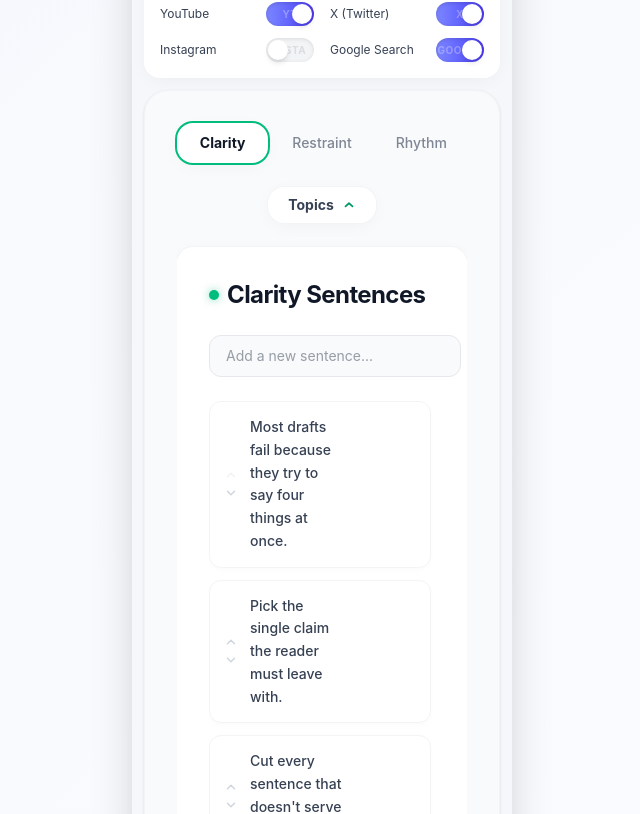
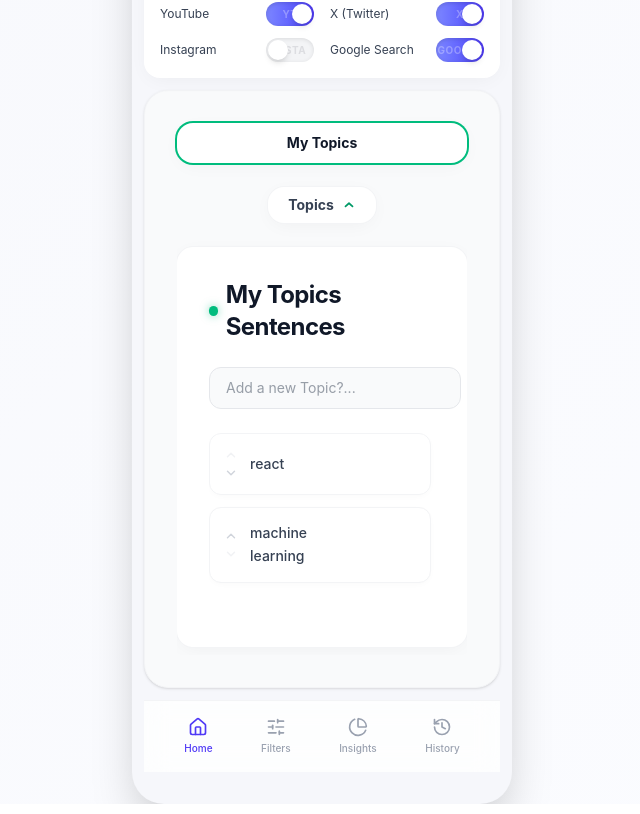
Before and after one commit to Mrunal-Malkar/TubeLense, a React (Vite) app: page / in a window 1280 px wide. Shown: the part 516-1330 px from the top of the page, without its empty margins (318-958 px from the left). Built offline with nearby package versions, Linux system fonts and the light colour scheme.

Commit message:
feat: create pack and topic alteration sync with store+localStorage

```diff
--- a/src/components/topicsCarousel.tsx
+++ b/src/components/topicsCarousel.tsx
@@ -1,50 +1,24 @@
-"use client";
-
+import { useDispatch, useSelector } from "react-redux";
+import {
+  // addPack,
+  // removePack,
+  addTopicToTopicPack,
+  removeTopic,
+  // renamePack,
+  renameTopic,
+  moveTopicUp,
+  moveTopicDown,
+  setActiveTopicPack,
+} from "./../store/baseInfoStore";
 import { useCallback, useRef, useState } from "react";
-import {
-  AnimatePresence,
-  motion,
-  useReducedMotion,
-  type Variants,
-} from "motion/react";
-import { useSelector } from "react-redux";
+import { AnimatePresence, useReducedMotion, motion, type Variants } from "motion/react";
+import type { Topic, TopicsPack } from "../store/baseInfoStore";
 
 export interface CarouselSlide {
   id: string;
   label: string;
-  initialTopics: string[];
+  topics: string[];
 }
-
-const DEFAULT_SLIDES: CarouselSlide[] = [
-  {
-    id: "clarity",
-    label: "Clarity",
-    initialTopics: [
-      "Most drafts fail because they try to say four things at once.",
-      "Pick the single claim the reader must leave with.",
-      "Cut every sentence that doesn't serve it.",
-      "Clarity is not simplicity — it's the discipline of subtraction.",
-    ],
-  },
-  {
-    id: "restraint",
-    label: "Restraint",
-    initialTopics: [
-      "Spend your boldness once per page.",
-      "A page with one loud idea reads as confident.",
-      "Decide where the risk lives and keep the rest quiet.",
-    ],
-  },
-  {
-    id: "rhythm",
-    label: "Rhythm",
-    initialTopics: [
-      "Let structure carry meaning.",
-      "Numbering and spacing are claims about how content relates.",
-      "Only sequence things that are actually sequential.",
-    ],
-  },
-];
 
 const contentVariants: Variants = {
   enter: (direction: number) => ({
@@ -63,96 +37,145 @@ const contentVariants: Variants = {
   }),
 };
 
-// Helper for unique IDs
-const generateId = () => Math.random().toString(36).substr(2, 9);
-
-export default function Carousel({
-  slides = DEFAULT_SLIDES,
-}: {
-  slides?: CarouselSlide[];
-}) {
-  const [[index, direction], setIndexState] = useState<[number, number]>([0, 0]);
-  const [expanded, setExpanded] = useState(true); // Defaulted to open for demo
+export default function Carousel() {
+  // const [[index, direction], setIndexState] = useState<[number, number]>([0, 0]);
+  // const [expanded, setExpanded] = useState(true); // Defaulted to open for demo
   const prefersReducedMotion = useReducedMotion();
   const trackRef = useRef<HTMLDivElement>(null);
 
-  // Initialize state for the editable topics, keyed by slide ID
-  const [topicsMap, setTopicsMap] = useState<Record<string, { id: string; text: string }[]>>(() => {
-    const initialMap: Record<string, { id: string; text: string }[]> = {};
-    slides.forEach((s) => {
-      initialMap[s.id] = s.initialTopics.map((text) => ({ id: generateId(), text }));
-    });
-    return initialMap;
-  });
+  // const packs = slides[index];
 
-  const slide = slides[index];
-  const currentTopics = topicsMap[slide.id] || [];
+  // // Local state for inputs
+  // const [inputValue, setInputValue] = useState("");
+  // const [editingId, setEditingId] = useState<string | null>(null);
+  // const [editValue, setEditValue] = useState("");
 
-  // Local state for inputs
+  const [expanded, setExpanded] = useState(true);
+
   const [inputValue, setInputValue] = useState("");
+
   const [editingId, setEditingId] = useState<string | null>(null);
+
   const [editValue, setEditValue] = useState("");
+
+const [direction, setDirection] = useState(0);
+
+const dispatch = useDispatch();
+
+// eslint-disable-next-line @typescript-eslint/no-explicit-any
+const preference = useSelector((state: any) => state.preference);
+
+const packs = preference.topicsPack;
+
+const index = packs.findIndex(
+(p:TopicsPack) => p.label === preference.activeTopicPack
+);
+  const activePack =
+    packs.find((i: TopicsPack) => i.label === preference.activeTopicPack) ??
+    packs[0];
+
+  const currentTopics: Topic[] = activePack?.topics ?? [];
+
+  // const currentIndex = packs.findIndex(
+  //   (i) => i.label === preference.activeTopicPack,
+  // );
 
   const goTo = useCallback(
     (nextIndex: number) => {
-      const wrapped = (nextIndex + slides.length) % slides.length;
-      setIndexState(([current]) => [
-        wrapped,
-        wrapped === current ? 0 : wrapped > current ? 1 : -1,
-      ]);
+       const wrapped = (nextIndex + packs.length) % packs.length;
+
+  setDirection(wrapped > index ? 1 : -1);
+
+  dispatch(setActiveTopicPack(packs[wrapped].label));
+
   if (!expanded) setExpanded(true);
-      setEditingId(null); // Close any open edit fields on tab switch
+  setEditingId(null);
     },
-    [slides.length, expanded]
+    [packs, expanded],
   );
-
-  // --- Topic Management Handlers ---
 
   const handleAddTopic = (e: React.FormEvent) => {
     e.preventDefault();
+
     if (!inputValue.trim()) return;
-    setTopicsMap((prev) => ({
-      ...prev,
-      [slide.id]: [...prev[slide.id], { id: generateId(), text: inputValue.trim() }],
-    }));
+
+    dispatch(
+      addTopicToTopicPack({
+        targetPack: activePack.label,
+        topic: {
+          id: crypto.randomUUID(),
+          topic: inputValue.trim(),
+        },
+      }),
+    );
+
     setInputValue("");
   };
 
   const handleDelete = (id: string) => {
-    setTopicsMap((prev) => ({
-      ...prev,
-      [slide.id]: prev[slide.id].filter((t) => t.id !== id),
-    }));
+    dispatch(
+      removeTopic({
+        targetPack: activePack.label,
+        topicId: id,
+      }),
+    );
   };
 
   const handleSaveEdit = (id: string) => {
     if (!editValue.trim()) return;
-    setTopicsMap((prev) => ({
-      ...prev,
-      [slide.id]: prev[slide.id].map((t) =>
-        t.id === id ? { ...t, text: editValue.trim() } : t
-      ),
-    }));
+
+    dispatch(
+      renameTopic({
+        targetPack: activePack.label,
+        topicId: id,
+        topic: editValue.trim(),
+      }),
+    );
+
     setEditingId(null);
   };
 
-  const moveUp = (idx: number) => {
-    if (idx === 0) return;
-    setTopicsMap((prev) => {
-      const newArr = [...prev[slide.id]];
-      [newArr[idx - 1], newArr[idx]] = [newArr[idx], newArr[idx - 1]];
-      return { ...prev, [slide.id]: newArr };
-    });
+  const moveUp = (index: number) => {
+    dispatch(
+      moveTopicUp({
+        targetPack: activePack.label,
+        index,
+      }),
+    );
   };
 
-  const moveDown = (idx: number) => {
-    if (idx === currentTopics.length - 1) return;
-    setTopicsMap((prev) => {
-      const newArr = [...prev[slide.id]];
-      [newArr[idx + 1], newArr[idx]] = [newArr[idx], newArr[idx + 1]];
-      return { ...prev, [slide.id]: newArr };
-    });
+  const moveDown = (index: number) => {
+    dispatch(
+      moveTopicDown({
+        targetPack: activePack.label,
+        index,
+      }),
+    );
   };
+
+  // const handleAddPack = (label: string) => {
+  //   dispatch(
+  //     addPack({
+  //       label,
+  //       topics: [],
+  //     }),
+  //   );
+
+  //   dispatch(setActiveTopicPack(label));
+  // };
+
+  // const handleDeletePack = (label: string) => {
+  //   dispatch(removePack(label));
+  // };
+
+  // const handleRenamePack = (oldLabel: string, newLabel: string) => {
+  //   dispatch(
+  //     renamePack({
+  //       oldLabel,
+  //       newLabel,
+  //     }),
+  //   );
+  // };
 
   return (
     <div className="mx-auto w-full max-w-2xl bg-gray-50 p-4 sm:p-8 rounded-t-3xl sm:rounded-3xl shadow-sm border border-gray-100">
@@ -160,15 +183,16 @@ export default function Carousel({
       <div
         ref={trackRef}
         role="tablist"
-        aria-label="Carousel sections"
+        aria-label="Topic Packs"
         tabIndex={0}
         className="flex flex-wrap items-center justify-between gap-2 outline-none focus-visible:ring-2 focus-visible:ring-blue-500/40"
       >
-        {slides.map((s, i) => {
-          const active = i === index;
+        {packs.map((pack:TopicsPack, i:number) => {
+          const active = pack.label === preference.activeTopicPack;
+
           return (
             <button
-              key={s.id}
+              key={pack.label}
               role="tab"
               aria-selected={active}
               onClick={() => goTo(i)}
@@ -185,11 +209,16 @@ export default function Carousel({
                 <motion.span
                   layoutId="active-pill"
                   className="absolute inset-0 rounded-2xl bg-white shadow-[0_4px_20px_-4px_rgba(0,0,0,0.05)] ring-2 ring-emerald-500"
-                  transition={{ type: "spring", stiffness: 500, damping: 40 }}
+                  transition={{
+                    type: "spring",
+                    stiffness: 500,
+                    damping: 40,
+                  }}
                 />
               )}
+
               <span className={`relative z-20 ${active ? "font-bold" : ""}`}>
-                {s.label}
+                {pack.label}
               </span>
             </button>
           );
@@ -230,7 +259,9 @@ export default function Carousel({
           <motion.div
             id="carousel-panel"
             key="panel"
-            initial={prefersReducedMotion ? undefined : { height: 0, opacity: 0 }}
+            initial={
+              prefersReducedMotion ? undefined : { height: 0, opacity: 0 }
+            }
             animate={{ height: "auto", opacity: 1 }}
             exit={prefersReducedMotion ? undefined : { height: 0, opacity: 0 }}
             transition={{ duration: 0.32, ease: [0.22, 1, 0.36, 1] }}
@@ -238,23 +269,23 @@ export default function Carousel({
           >
             <div className="pt-6 pb-2">
               <div className="relative min-h-[400px] overflow-hidden rounded-2xl bg-white shadow-[0_4px_20px_-4px_rgba(0,0,0,0.05)] ring-1 ring-gray-100">
-
                 <AnimatePresence mode="wait" custom={direction} initial={false}>
                   <motion.article
-                    key={slide.id}
+                    key={activePack.label}
                     custom={direction}
-                    variants={prefersReducedMotion ? undefined : contentVariants}
+                    variants={
+                      prefersReducedMotion ? undefined : contentVariants
+                    }
                     initial={prefersReducedMotion ? undefined : "enter"}
                     animate="center"
                     exit={prefersReducedMotion ? undefined : "exit"}
                     className="flex h-full flex-col p-6 sm:p-8"
                   >
-
                     {/* Header */}
                     <div className="flex items-center gap-2 mb-6">
                       <div className="w-2.5 h-2.5 rounded-full bg-emerald-500 shadow-[0_0_8px_rgba(16,185,129,0.5)]" />
                       <h2 className="text-xl sm:text-2xl font-bold text-gray-900 tracking-tight">
-                        {slide.label} Sentences
+                        {activePack.label} Sentences
                       </h2>
                     </div>
 
@@ -264,7 +295,7 @@ export default function Carousel({
                         type="text"
                         value={inputValue}
                         onChange={(e) => setInputValue(e.target.value)}
-                        placeholder="Add a new sentence..."
+                        placeholder="Add a new Topic?..."
                         className="flex-1 rounded-xl bg-gray-50 border border-gray-200 px-4 py-2.5 text-sm text-gray-700 focus:outline-none focus:ring-2 focus:ring-emerald-500/50 focus:bg-white transition-all"
                       />
                       <button
@@ -280,7 +311,7 @@ export default function Carousel({
                     <div className="flex flex-col gap-3 flex-1 overflow-y-auto pr-1 pb-4">
                       {currentTopics.length === 0 ? (
                         <p className="text-center text-sm text-gray-400 py-8">
-                          No sentences added yet.
+                          No topics added yet.{" "}
                         </p>
                       ) : (
                         currentTopics.map((topic, i) => (
@@ -295,8 +326,17 @@ export default function Carousel({
                                 disabled={i === 0}
                                 className="text-gray-300 hover:text-emerald-500 disabled:opacity-30 disabled:hover:text-gray-300 transition-colors"
                               >
-                                <svg width="14" height="14" viewBox="0 0 24 24" fill="none" stroke="currentColor" strokeWidth="2.5" strokeLinecap="round" strokeLinejoin="round">
-                                  <path d="m18 15-6-6-6 6"/>
+                                <svg
+                                  width="14"
+                                  height="14"
+                                  viewBox="0 0 24 24"
+                                  fill="none"
+                                  stroke="currentColor"
+                                  strokeWidth="2.5"
+                                  strokeLinecap="round"
+                                  strokeLinejoin="round"
+                                >
+                                  <path d="m18 15-6-6-6 6" />
                                 </svg>
                               </button>
                               <button
@@ -304,8 +344,17 @@ export default function Carousel({
                                 disabled={i === currentTopics.length - 1}
                                 className="text-gray-300 hover:text-emerald-500 disabled:opacity-30 disabled:hover:text-gray-300 transition-colors"
                               >
-                                <svg width="14" height="14" viewBox="0 0 24 24" fill="none" stroke="currentColor" strokeWidth="2.5" strokeLinecap="round" strokeLinejoin="round">
-                                  <path d="m6 9 6 6 6-6"/>
+                                <svg
+                                  width="14"
+                                  height="14"
+                                  viewBox="0 0 24 24"
+                                  fill="none"
+                                  stroke="currentColor"
+                                  strokeWidth="2.5"
+                                  strokeLinecap="round"
+                                  strokeLinejoin="round"
+                                >
+                                  <path d="m6 9 6 6 6-6" />
                                 </svg>
                               </button>
                             </div>
@@ -319,14 +368,15 @@ export default function Carousel({
                                   value={editValue}
                                   onChange={(e) => setEditValue(e.target.value)}
                                   onKeyDown={(e) => {
-                                    if (e.key === 'Enter') handleSaveEdit(topic.id);
-                                    if (e.key === 'Escape') setEditingId(null);
+                                    if (e.key === "Enter")
+                                      handleSaveEdit(topic.id);
+                                    if (e.key === "Escape") setEditingId(null);
                                   }}
                                   className="w-full rounded-md border border-emerald-300 px-3 py-1.5 text-sm text-gray-700 focus:outline-none focus:ring-2 focus:ring-emerald-500/30"
                                 />
                               ) : (
                                 <p className="text-sm font-medium text-gray-700 truncate whitespace-normal leading-relaxed">
-                                  {topic.text}
+                                  {topic.topic}
                                 </p>
                               )}
                             </div>
@@ -338,8 +388,17 @@ export default function Carousel({
                                   onClick={() => handleSaveEdit(topic.id)}
                                   className="p-1.5 text-emerald-600 hover:bg-emerald-50 rounded-md transition-colors"
                                 >
-                                  <svg width="16" height="16" viewBox="0 0 24 24" fill="none" stroke="currentColor" strokeWidth="2" strokeLinecap="round" strokeLinejoin="round">
-                                    <path d="M20 6 9 17l-5-5"/>
+                                  <svg
+                                    width="16"
+                                    height="16"
+                                    viewBox="0 0 24 24"
+                                    fill="none"
+                                    stroke="currentColor"
+                                    strokeWidth="2"
+                                    strokeLinecap="round"
+                                    strokeLinejoin="round"
+                                  >
+                                    <path d="M20 6 9 17l-5-5" />
                                   </svg>
                                 </button>
                               ) : (
@@ -347,20 +406,43 @@ export default function Carousel({
                                   <button
                                     onClick={() => {
                                       setEditingId(topic.id);
-                                      setEditValue(topic.text);
+                                      setEditValue(topic.topic);
                                     }}
                                     className="p-1.5 text-gray-400 hover:text-blue-500 hover:bg-blue-50 rounded-md transition-colors"
                                   >
-                                    <svg width="16" height="16" viewBox="0 0 24 24" fill="none" stroke="currentColor" strokeWidth="2" strokeLinecap="round" strokeLinejoin="round">
-                                      <path d="M12 20h9"/><path d="M16.5 3.5a2.12 2.12 0 0 1 3 3L7 19l-4 1 1-4Z"/>
+                                    <svg
+                                      width="16"
+                                      height="16"
+                                      viewBox="0 0 24 24"
+                                      fill="none"
+                                      stroke="currentColor"
+                                      strokeWidth="2"
+                                      strokeLinecap="round"
+                                      strokeLinejoin="round"
+                                    >
+                                      <path d="M12 20h9" />
+                                      <path d="M16.5 3.5a2.12 2.12 0 0 1 3 3L7 19l-4 1 1-4Z" />
                                     </svg>
                                   </button>
                                   <button
                                     onClick={() => handleDelete(topic.id)}
                                     className="p-1.5 text-gray-400 hover:text-red-500 hover:bg-red-50 rounded-md transition-colors"
                                   >
-                                    <svg width="16" height="16" viewBox="0 0 24 24" fill="none" stroke="currentColor" strokeWidth="2" strokeLinecap="round" strokeLinejoin="round">
-                                      <path d="M3 6h18"/><path d="M19 6v14c0 1-1 2-2 2H7c-1 0-2-1-2-2V6"/><path d="M8 6V4c0-1 1-2 2-2h4c1 0 2 1 2 2v2"/><line x1="10" x2="10" y1="11" y2="17"/><line x1="14" x2="14" y1="11" y2="17"/>
+                                    <svg
+                                      width="16"
+                                      height="16"
+                                      viewBox="0 0 24 24"
+                                      fill="none"
+                                      stroke="currentColor"
+                                      strokeWidth="2"
+                                      strokeLinecap="round"
+                                      strokeLinejoin="round"
+                                    >
+                                      <path d="M3 6h18" />
+                                      <path d="M19 6v14c0 1-1 2-2 2H7c-1 0-2-1-2-2V6" />
+                                      <path d="M8 6V4c0-1 1-2 2-2h4c1 0 2 1 2 2v2" />
+                                      <line x1="10" x2="10" y1="11" y2="17" />
+                                      <line x1="14" x2="14" y1="11" y2="17" />
                                     </svg>
                                   </button>
                                 </>
@@ -370,10 +452,8 @@ export default function Carousel({
                         ))
                       )}
                     </div>
-
                   </motion.article>
                 </AnimatePresence>
-
               </div>
             </div>
           </motion.div>
--- a/src/store/baseInfoStore.ts
+++ b/src/store/baseInfoStore.ts
@@ -3,7 +3,7 @@ import { createSlice, type PayloadAction } from "@reduxjs/toolkit";
 export interface PreferencesState {
   schemaVersion: number;
   activeMode: "custom" | "cards";
-  activeTopicPack:string;
+  activeTopicPack: string;
   focusScore: number;
   sites: {
     yt: boolean;
@@ -31,7 +31,7 @@ export interface TopicsPack {
 const initialState: PreferencesState = {
   schemaVersion: 1,
   activeMode: "custom",
-  activeTopicPack:"My Topics",
+  activeTopicPack: "My Topics",
   focusScore: 0,
 
   sites: {
@@ -87,13 +87,6 @@ export const preferencesSlice = createSlice({
       state.sites[action.payload] = !state.sites[action.payload];
     },
 
-    setActiveTopicPack(state,action:PayloadAction<{packLabel:string}>){
-      const isValid=state.topicsPack.find(i=>i.label==action.payload.packLabel)?true:false;
-      if(isValid){
-        state.activeTopicPack=action.payload.packLabel
-      }
-    },
-
     setAllSites(state, action: PayloadAction<PreferencesState["sites"]>) {
       state.sites = action.payload;
     },
@@ -110,22 +103,6 @@ export const preferencesSlice = createSlice({
         label: action.payload.label,
         topics: action.payload.topics ?? [],
       });
-    },
-
-    renamePack(
-      state,
-      action: PayloadAction<{
-        oldLabel: string;
-        newLabel: string;
-      }>,
-    ) {
-      const pack = state.topicsPack.find(
-        (p) => p.label === action.payload.oldLabel,
-      );
-
-      if (pack) {
-        pack.label = action.payload.newLabel;
-      }
     },
 
     removePack(
@@ -200,6 +177,73 @@ export const preferencesSlice = createSlice({
       return initialState;
     },
 
+    moveTopicUp(
+      state,
+      action: PayloadAction<{
+        targetPack: string;
+        index: number;
+      }>,
+    ) {
+      const pack = state.topicsPack.find(
+        (p) => p.label === action.payload.targetPack,
+      );
+
+      if (!pack) return;
+
+      const { index } = action.payload;
+
+      if (index <= 0 || index >= pack.topics.length) return;
+
+      [pack.topics[index - 1], pack.topics[index]] = [
+        pack.topics[index],
+        pack.topics[index - 1],
+      ];
+    },
+
+    moveTopicDown(
+      state,
+      action: PayloadAction<{
+        targetPack: string;
+        index: number;
+      }>,
+    ) {
+      const pack = state.topicsPack.find(
+        (p) => p.label === action.payload.targetPack,
+      );
+
+      if (!pack) return;
+
+      const { index } = action.payload;
+
+      if (index < 0 || index >= pack.topics.length - 1) return;
+
+      [pack.topics[index], pack.topics[index + 1]] = [
+        pack.topics[index + 1],
+        pack.topics[index],
+      ];
+    },
+
+    renamePack(
+      state,
+      action: PayloadAction<{
+        oldLabel: string;
+        newLabel: string;
+      }>,
+    ) {
+      const pack = state.topicsPack.find(
+        (p) => p.label === action.payload.oldLabel,
+      );
+
+      if (!pack) return;
+
+      pack.label = action.payload.newLabel;
+
+      // Keep active pack in sync
+      if (state.activeTopicPack === action.payload.oldLabel) {
+        state.activeTopicPack = action.payload.newLabel;
+      }
+    },
+
     renameTopic(
       state,
       action: PayloadAction<{
@@ -212,10 +256,25 @@ export const preferencesSlice = createSlice({
         (p) => p.label === action.payload.targetPack,
       );
 
-      const topic = pack?.topics.find((t) => t.id === action.payload.topicId);
+      if (!pack) return;
 
-      if (topic) {
-        topic.topic = action.payload.topic;
+      const topic = pack.topics.find((t) => t.id === action.payload.topicId);
+
+      if (!topic) return;
+
+      topic.topic = action.payload.topic;
+    },
+
+    setActiveTopicPack(state, action: PayloadAction<string>) {
+      const exists = state.topicsPack.some((p) => p.label === action.payload);
+
+      if (exists) {
+        state.activeTopicPack = action.payload;
+
+        // Optional: switching to a pack implies custom mode
+        if (state.activeMode !== "custom") {
+          state.activeMode = "custom";
+        }
       }
     },
   },
@@ -224,16 +283,16 @@ export const preferencesSlice = createSlice({
 export const {
   toggleActiveMode,
   setActiveMode,
-
+  moveTopicDown,
+  moveTopicUp,
   setSiteEnabled,
   toggleSiteEnabled,
   setAllSites,
-
   addPack,
   removePack,
   addTopicToTopicPack,
   removeTopic,
-
+  setActiveTopicPack,
   setSelectedCard,
   clearSelectedCard,
   renamePack,
```
Lines whose indentation alone changed are shown as unchanged.
